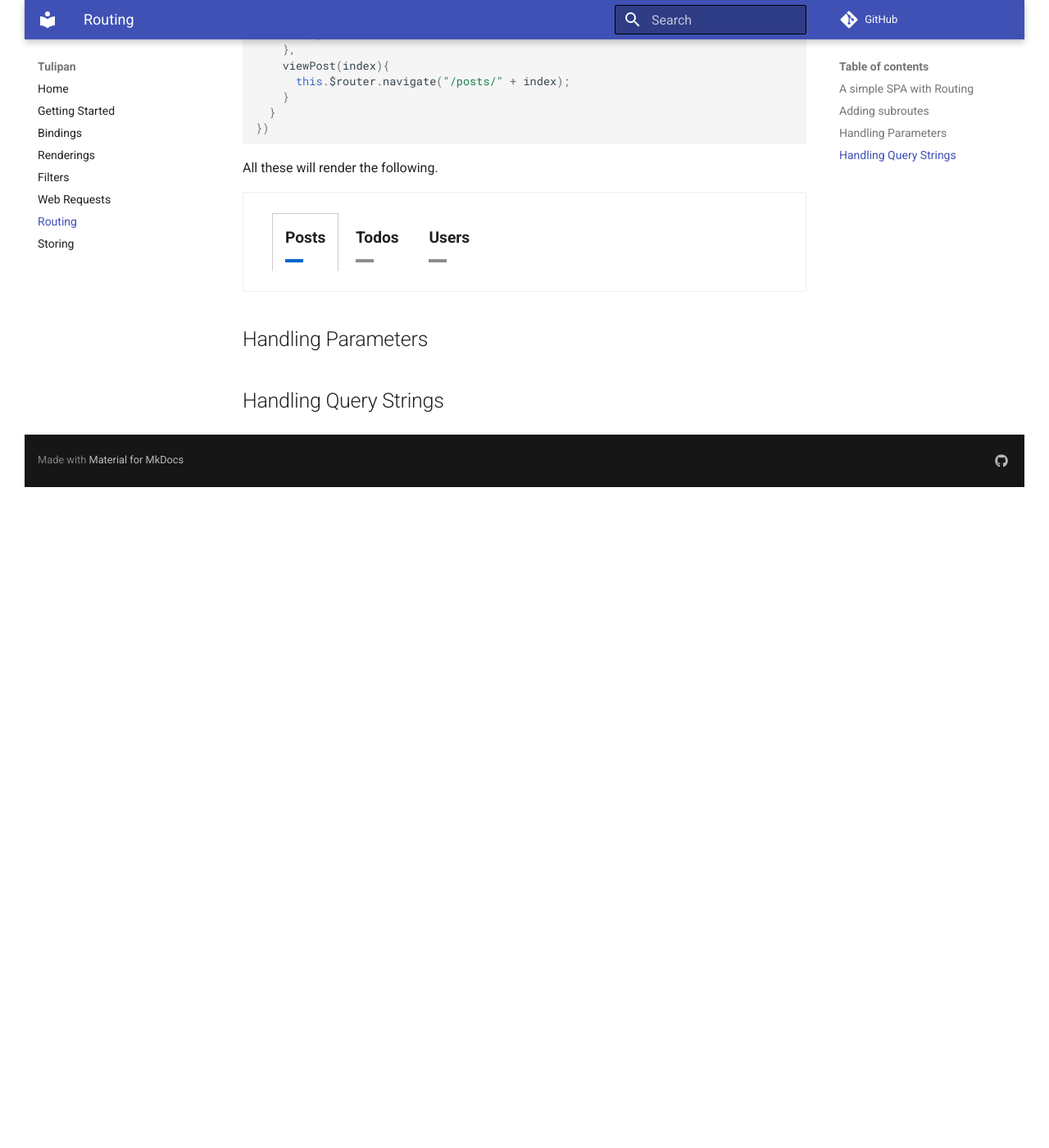
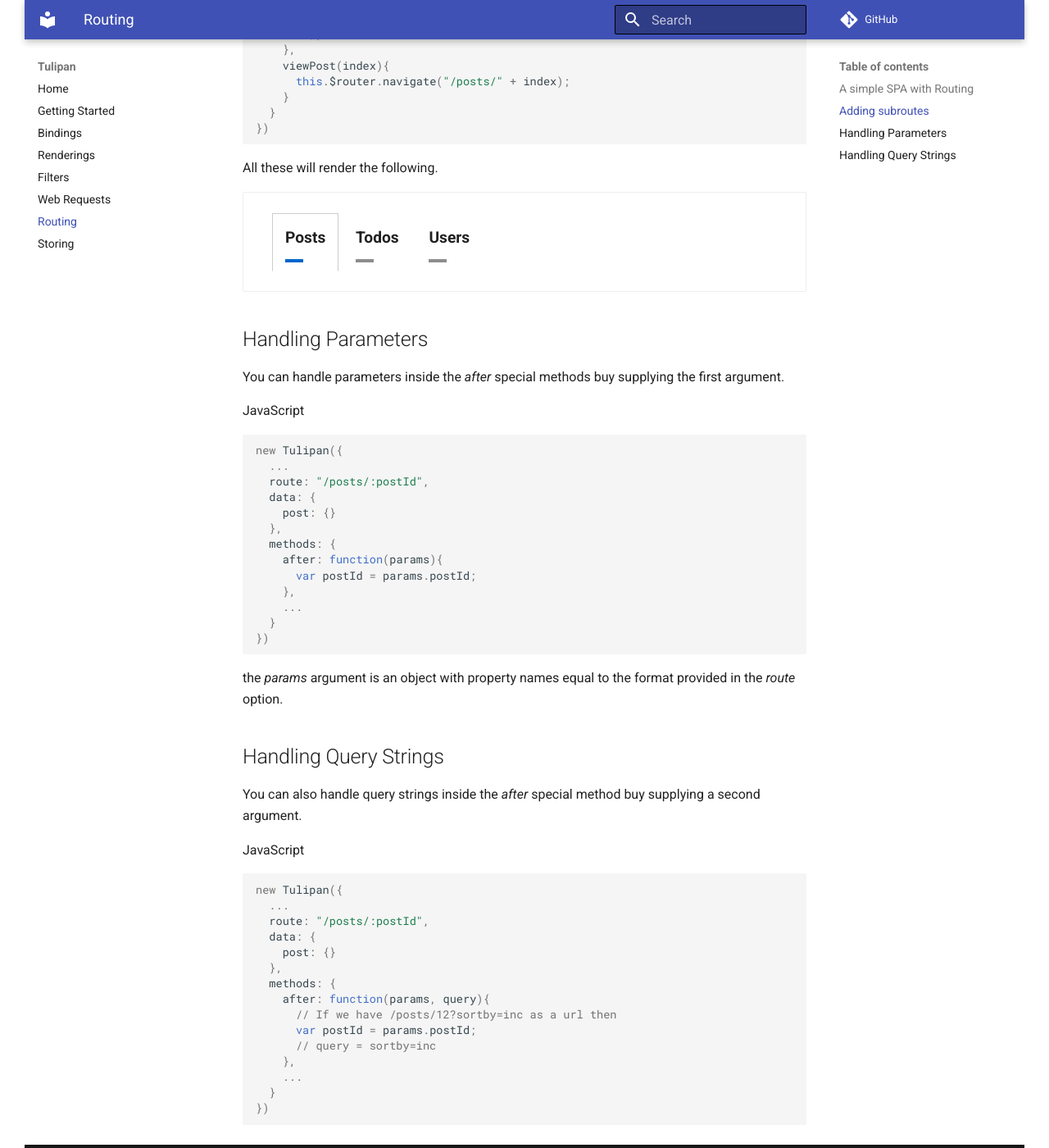
Before and after one commit to carrasquel/tulipan-documentation, an MkDocs documentation site: the page built from docs/routing.md, in a window 1280 px wide and 1400 px high, scrolled down 5041 px. Shown: the whole window at 82% size. Built offline with MkDocs 1.6.1 and Material for MkDocs 9.7.7, drawn with Linux system fonts in a browser that asks for light colours; comment, search, counter and statistics services are not loaded; before the commit the page ends 5665 px from its top, so only the background shows below that.

Commit message:
Handling parameters and query string

````diff
--- a/docs/routing.md
+++ b/docs/routing.md
@@ -195,7 +195,7 @@ JavaScript
 ```javascript
 new Tulipan({
   el: '#post-detail',
-  route: "/posts/:postId"
+  route: "/posts/:postId",
   data: {
     post: {}
   },
@@ -239,7 +239,7 @@ JavaScript
 
 new Tulipan({
   el: '#posts',
-  route: "/"
+  route: "/",
   data: {
     posts: []
   },
@@ -311,4 +311,46 @@ All these will render the following.
 
 ## Handling Parameters
 
+You can handle parameters inside the *after* special methods buy supplying the first argument.
+
+JavaScript
+```javascript
+new Tulipan({
+  ...
+  route: "/posts/:postId",
+  data: {
+    post: {}
+  },
+  methods: {
+    after: function(params){
+      var postId = params.postId;
+    },
+    ...
+  }
+})
+```
+
+the *params* argument is an object with property names equal to the format provided in the *route* option.
+
 ## Handling Query Strings
+
+You can also handle query strings inside the *after* special method buy supplying a second argument.
+
+JavaScript
+```javascript
+new Tulipan({
+  ...
+  route: "/posts/:postId",
+  data: {
+    post: {}
+  },
+  methods: {
+    after: function(params, query){
+      // If we have /posts/12?sortby=inc as a url then
+      var postId = params.postId;
+      // query = sortby=inc
+    },
+    ...
+  }
+})
+```
````
